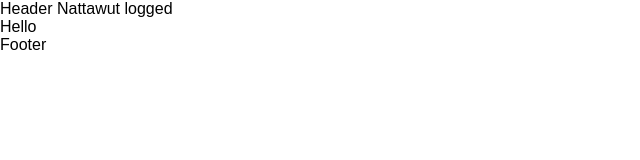
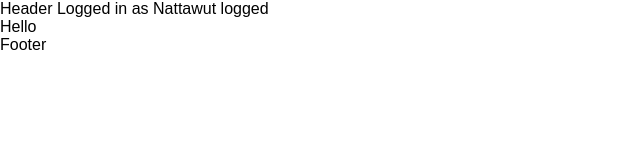
Before and after one commit to gokusenz/reactjs-ToDo-app, a React (Create React App) app: page / in a window 1280 px wide. Shown: the top 160 px of the page, without its empty margins (0-640 px from the left). Built offline with nearby package versions, Linux system fonts and the light colour scheme.

Commit message:
extend string

```diff
--- a/src/Header.js
+++ b/src/Header.js
@@ -3,6 +3,8 @@ import React, {Component} from "react"
 class Header extends Component {
     render(){
         let { currentUser, isLoggedIn } = this.props
+
+        currentUser = "Logged in as " + currentUser
         return (
             <div>Header {currentUser} {isLoggedIn}</div>
         )
```
